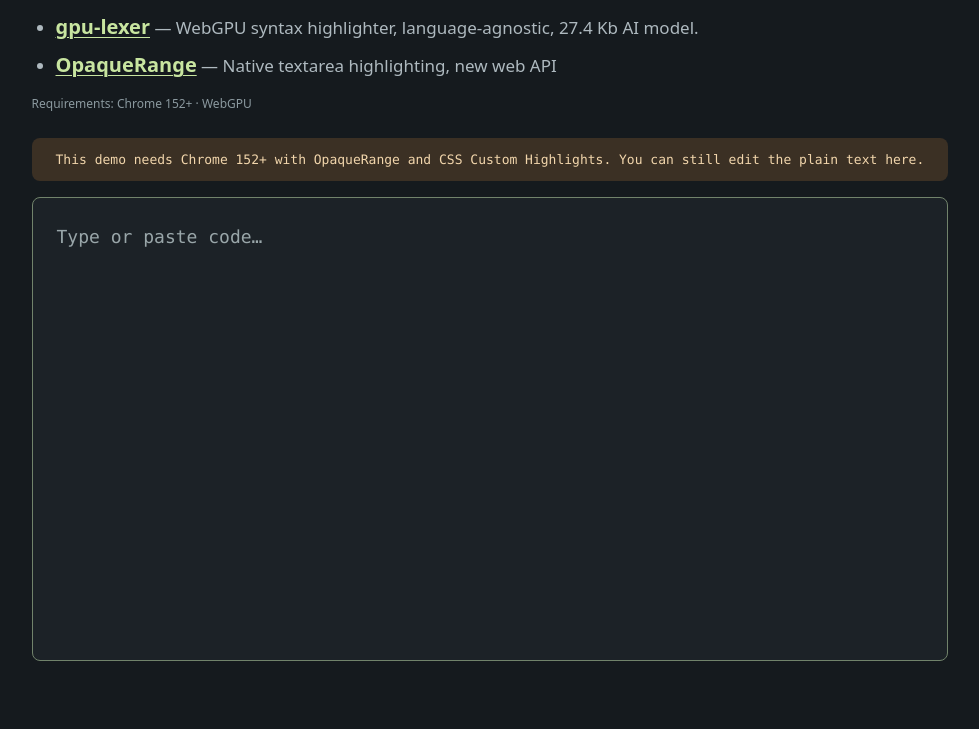
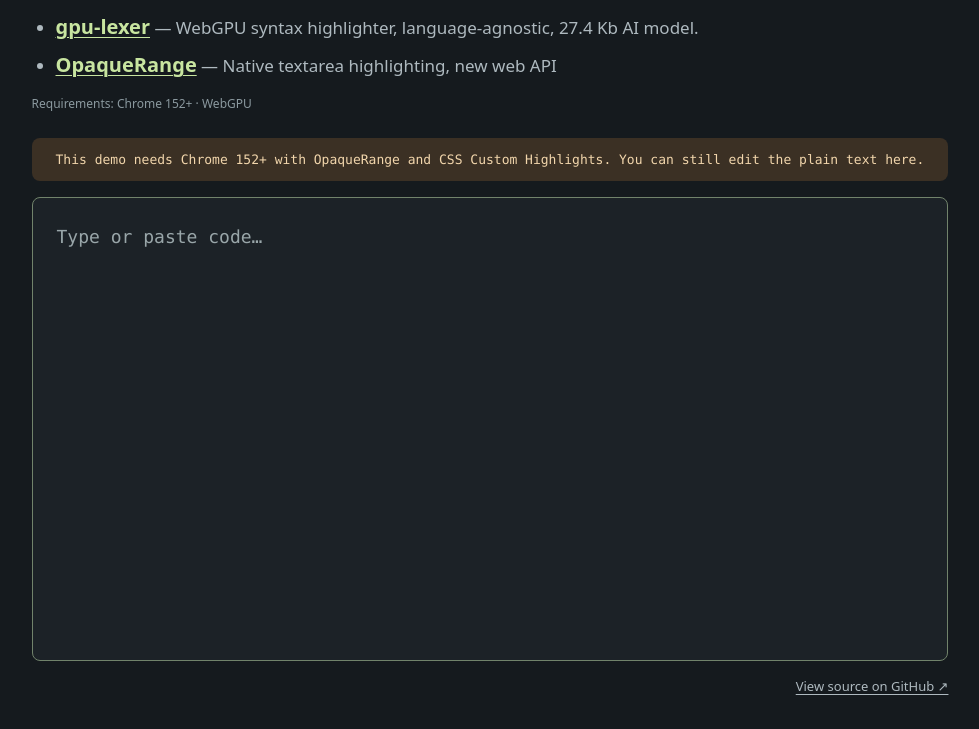
Before and after one commit to slorber/gpu-lexer-textarea, a website built with Vite: page index.html in a window 1280 px wide. Shown: the part 85-814 px from the top of the page, without its empty margins (150-1129 px from the left). Built offline with nearby package versions, Linux system fonts and the light colour scheme.

Commit message:
Add GitHub repository link to demo footer

```diff
--- a/index.html
+++ b/index.html
@@ -20,6 +20,7 @@
       </header>
       <p id="notice" role="status" hidden></p>
       <textarea id="code" aria-label="Code to highlight" aria-describedby="description" spellcheck="false" autocapitalize="off" autocomplete="off" autocorrect="off" wrap="off" placeholder="Type or paste code…" autofocus></textarea>
+      <footer><a href="https://github.com/slorber/gpu-lexer-textarea" target="_blank" rel="noreferrer">View source on GitHub ↗</a></footer>
     </main>
     <script type="module" src="/src/main.ts"></script>
   </body>
--- a/src/style.css
+++ b/src/style.css
@@ -23,6 +23,9 @@ header p { max-width: 76ch; margin: 0; color: #aeb9bf; font-size: 15px; line-hei
 header a { color: #c8e5a0; font-size: 20px; font-weight: 700; text-decoration-thickness: 1px; text-underline-offset: 3px; }
 a:focus-visible { outline: 2px solid #b8ce94; outline-offset: 4px; }
 header .requirements { margin-top: 12px; color: #8b999f; font-size: 12px; }
+footer { margin-top: 16px; text-align: right; font: 13px/1.5 system-ui, sans-serif; }
+footer a { color: #aeb9bf; text-underline-offset: 3px; }
+footer a:hover { color: #c8e5a0; }
 
 textarea {
   display: block;
```
Also changed, not shown: tests/playground.spec.js (+1 -1 lines).
